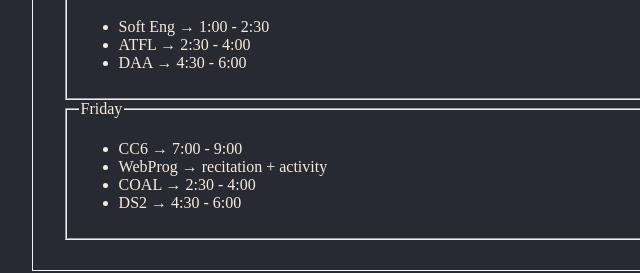
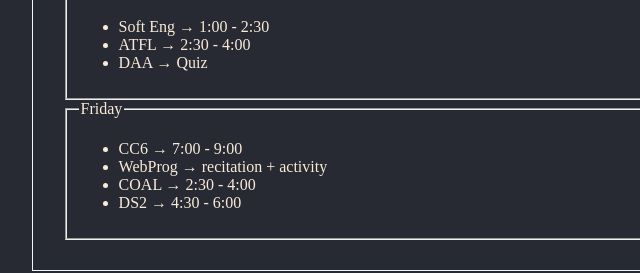
Before and after one commit to MUMEi-28/School-Schedule-1, a plain HTML site: page index.html in a window 1280 px wide. Shown: the part 511-784 px from the top of the page, 135-775 px from the left. Drawn offline with Linux system fonts and the light colour scheme.

Commit message:
Update index.html

```diff
--- a/index.html
+++ b/index.html
@@ -62,7 +62,7 @@
             <ul>
                 <li>Soft Eng &#8594; 1:00 - 2:30</li>
                 <li>ATFL &#8594; 2:30 - 4:00</li>
-                <LI>DAA &#8594; 4:30 - 6:00</LI>
+                <LI>DAA &#8594; Quiz</LI>
             </ul>
         </fieldset>
         <fieldset>
```
